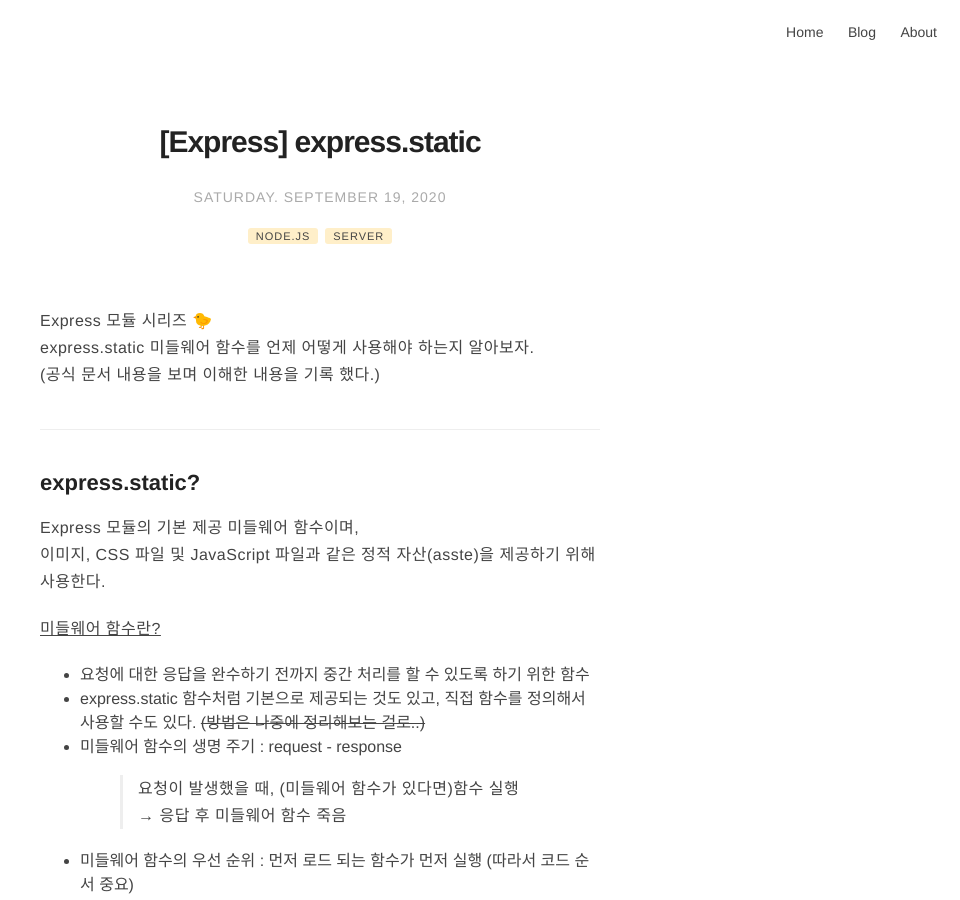
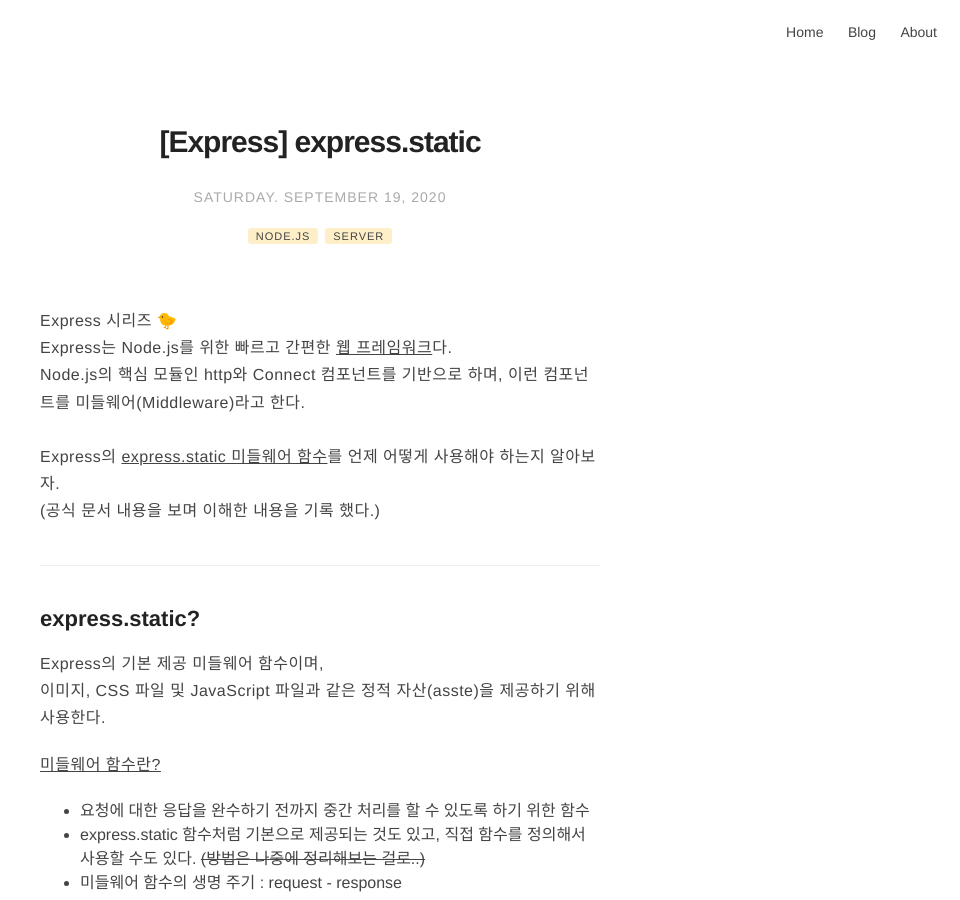
Before and after one commit to Joie-Kim/Joie-Kim.github.io, a Jekyll site: the page built from _posts/2020-09-19-Nodejs-study04.markdown, in a window 1280 px wide and 900 px high. Shown: the whole window, without its empty margins (320-1280 px from the left). Built offline with Jekyll 4.4.1, drawn with Linux system fonts in a browser that asks for light colours; comment, search, counter and statistics services are not loaded.

Commit message:
[Update] post 내용 수정
- Express에 대한 설명 추가 (프레임워크임을 명시)

```diff
--- a/_posts/2020-09-19-Nodejs-study04.markdown
+++ b/_posts/2020-09-19-Nodejs-study04.markdown
@@ -12,15 +12,18 @@
 description: 배운 것을 기록하는 습관! ✍️
 ---
 <p>
-<b>Express 모듈 시리즈 🐤</b><br>
-express.static 미들웨어 함수를 언제 어떻게 사용해야 하는지 알아보자.<br>
+<b>Express 시리즈 🐤</b><br>
+Express는 Node.js를 위한 빠르고 간편한 <u>웹 프레임워크</u>다.<br>
+Node.js의 핵심 모듈인 http와 Connect 컴포넌트를 기반으로 하며, 이런 컴포넌트를 미들웨어(Middleware)라고 한다.<br>
+<br>
+Express의 <u>express.static 미들웨어 함수</u>를 언제 어떻게 사용해야 하는지 알아보자.<br>
 (공식 문서 내용을 보며 이해한 내용을 기록 했다.)
 </p>
 ---
 
 ## express.static?
 
-Express 모듈의 기본 제공 미들웨어 함수이며,<br>
+Express의 기본 제공 미들웨어 함수이며,<br>
 이미지, CSS 파일 및 JavaScript 파일과 같은 정적 자산(asste)을 제공하기 위해 사용한다.
 
 <u><b>미들웨어 함수란?</b></u>
```
Also changed, not shown: _posts/2020-09-20-Nodejs-study05.markdown (+5 -2 lines).
